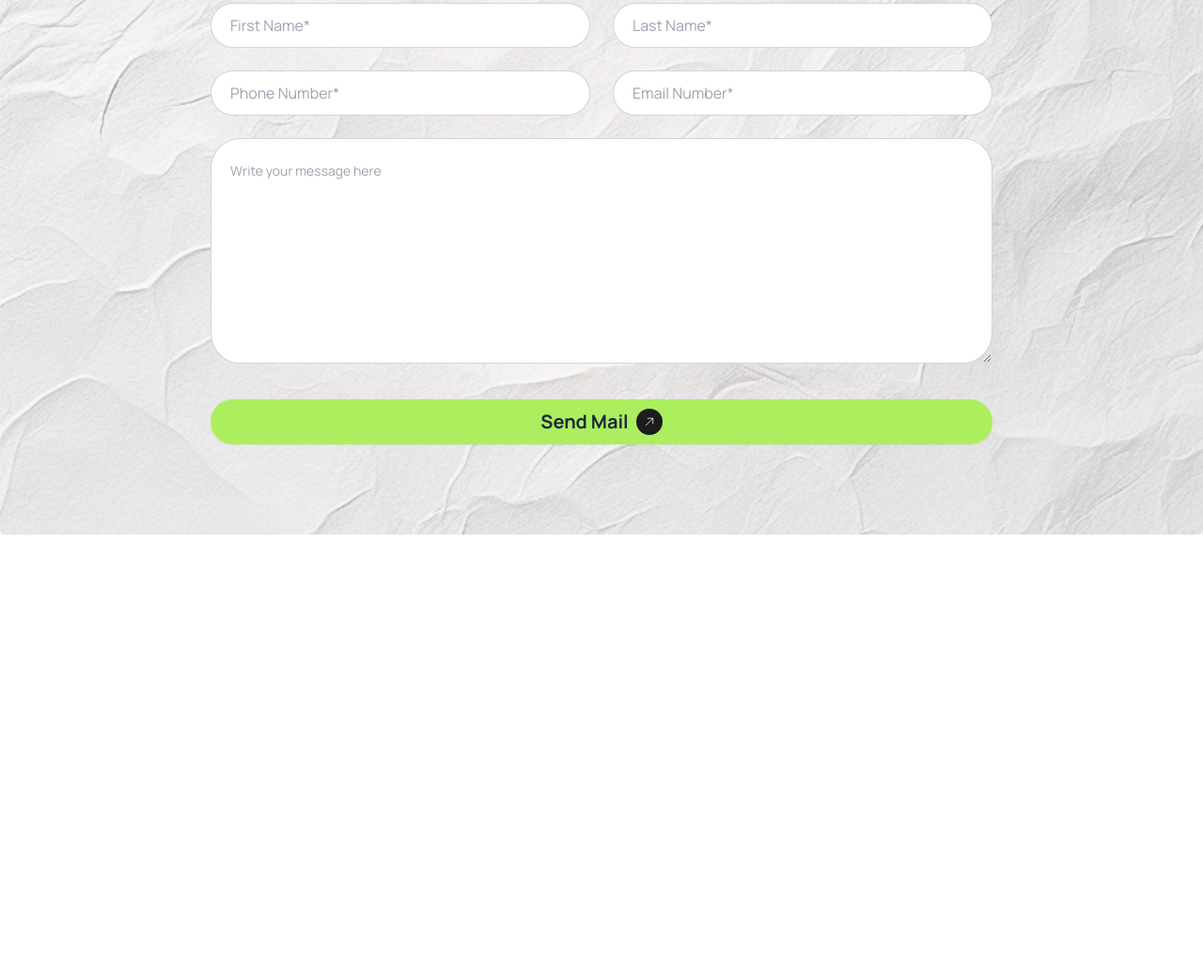
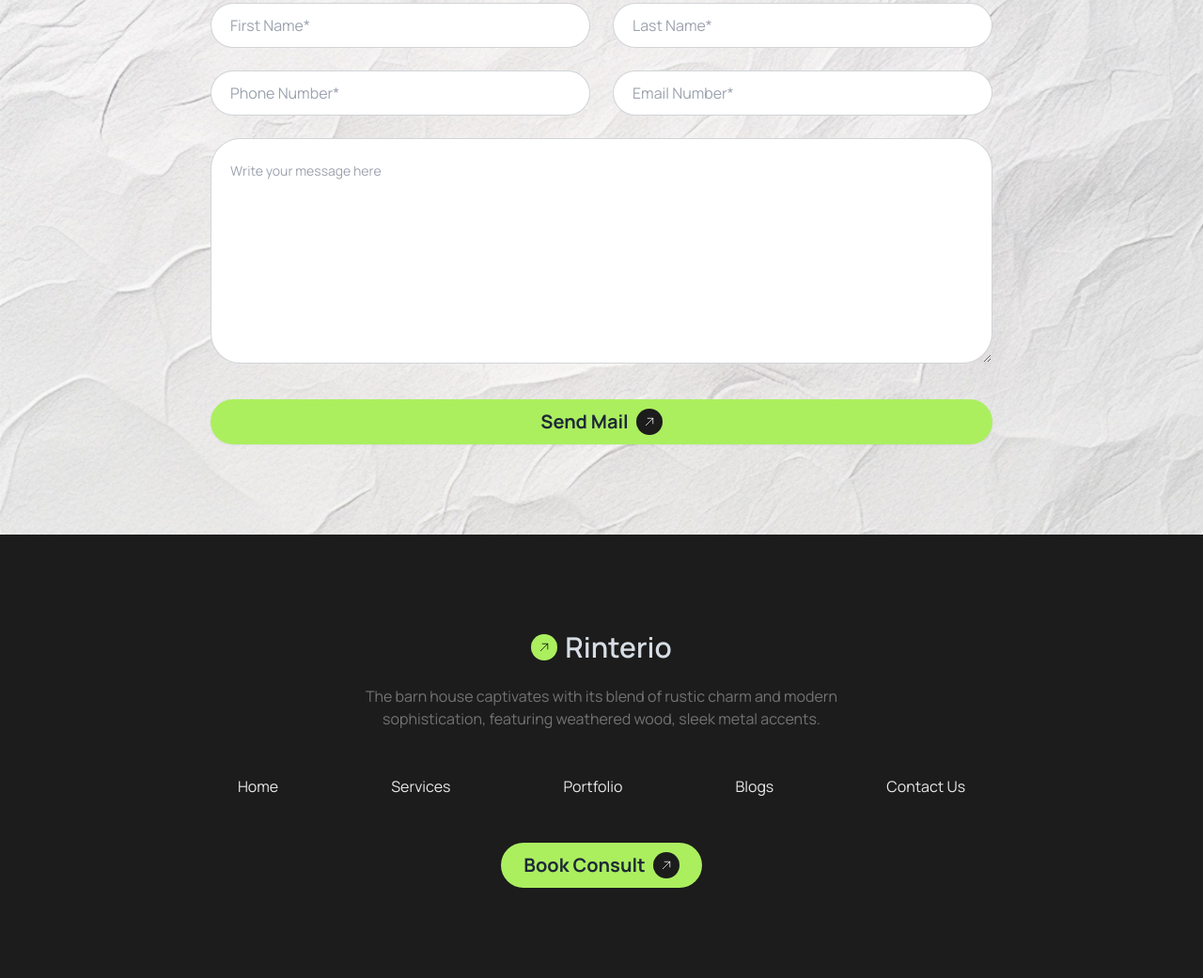
Before and after one commit to Mahin934/Home-Interio-Assignment-3, a plain HTML site: page index.html in a window 1280 px wide. Shown: the part 3490-4531 px from the top of the page at 94% size. Before the commit the page ends 4059 px from the top, so only its background shows below. Drawn offline with nearby package versions, Linux system fonts and the light colour scheme.

Commit message:
Footer Complete

```diff
--- a/index.html
+++ b/index.html
@@ -429,7 +429,43 @@
             </div>
         </section>
     </main>
-    <footer></footer>
+    <!-- footer -->
+    <footer class="bg-[rgb(28,28,28)]">
+        <!-- Footer Main Container -->
+        <div class=" text-neutral-content md:container mx-auto px-8 py-[72px] lg:px-0 lg:py-24">
+            <!-- Logo -->
+            <div class="text-center">
+                <a class="btn btn-ghost px-0 text-3xl"><svg xmlns="http://www.w3.org/2000/svg" fill="none"
+                        viewBox="0 0 24 24" stroke-width="1.5" stroke="currentColor" class="size-7 p-2 bg-btn-background text-black rounded-full
+                ">
+                        <path stroke-linecap="round" stroke-linejoin="round"
+                            d="m4.5 19.5 15-15m0 0H8.25m11.25 0v11.25" />
+                    </svg>
+                    Rinterio</a>
+                <p class="text-[rgb(115,115,115)] pt-4 pb-8  lg:pb-12 lg:px-96">
+                    The barn house captivates with its blend of rustic charm and modern sophistication, featuring
+                    weathered wood, sleek metal accents.
+                </p>
+            </div>
+            <nav class=" flex flex-col items-center space-y-8 lg:space-y-0 lg:flex-row text-[rgb(233,233,233)] lg:space-x-[120px] lg:justify-center">
+                <a class="link link-hover">Home</a>
+                <a class="link link-hover">Services</a>
+                <a class="link link-hover">Portfolio</a>
+                <a class="link link-hover">Blogs</a>
+                <a class="link link-hover">Contact Us</a>
+            </nav>
+            <!-- Consult Button -->
+            <div class="pt-8 lg:pt-12 lg:text-center">
+                <button
+                    class="btn bg-[rgb(171,239,95)] w-full border-none rounded-full text-xl font-bold lg:w-1/6">Book Consult<svg xmlns="http://www.w3.org/2000/svg" fill="none" viewBox="0 0 24 24" stroke-width="1.5"
+                        stroke="currentColor" class="size-7 p-2 text-white bg-[rgb(28,28,28)] rounded-full
+                                ">
+                        <path stroke-linecap="round" stroke-linejoin="round"
+                            d="m4.5 19.5 15-15m0 0H8.25m11.25 0v11.25" />
+                    </svg></button>
+            </div>
+        </div>
+    </footer>
 </body>
 
 </html>
```
